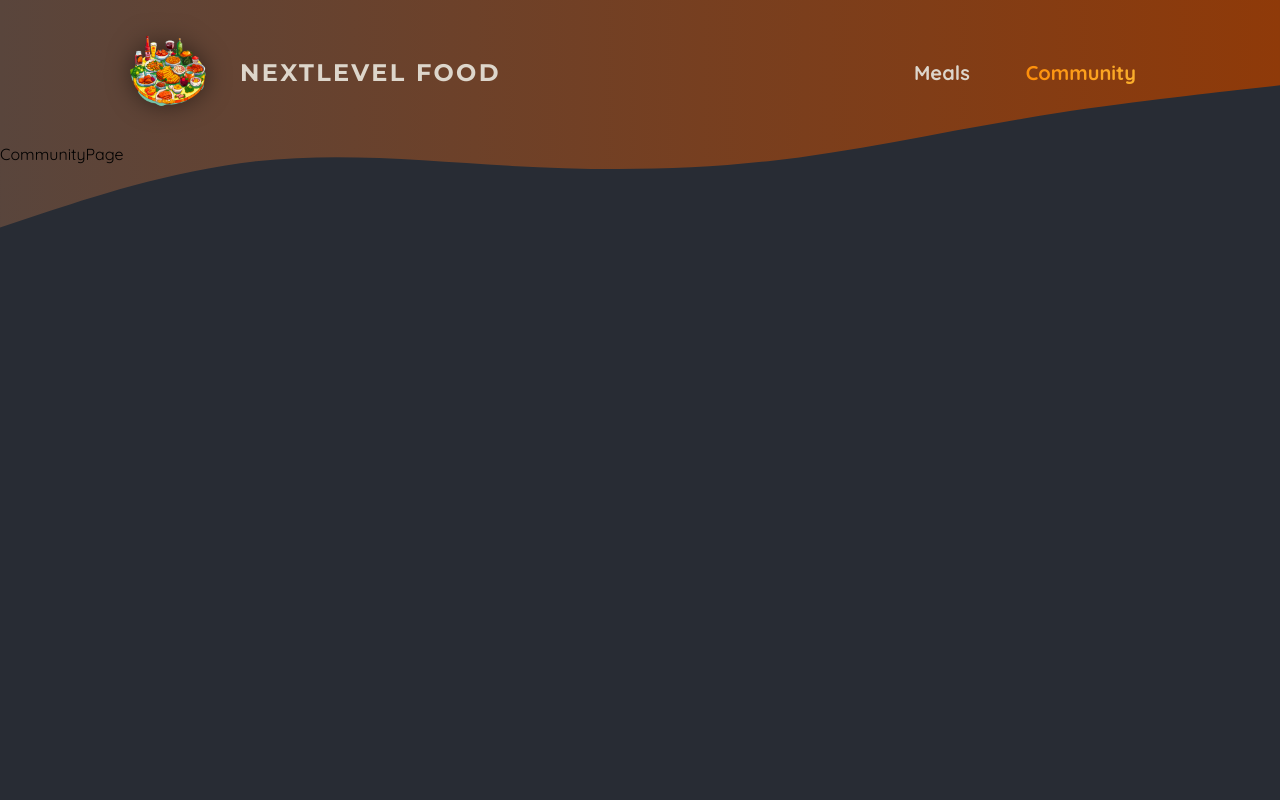
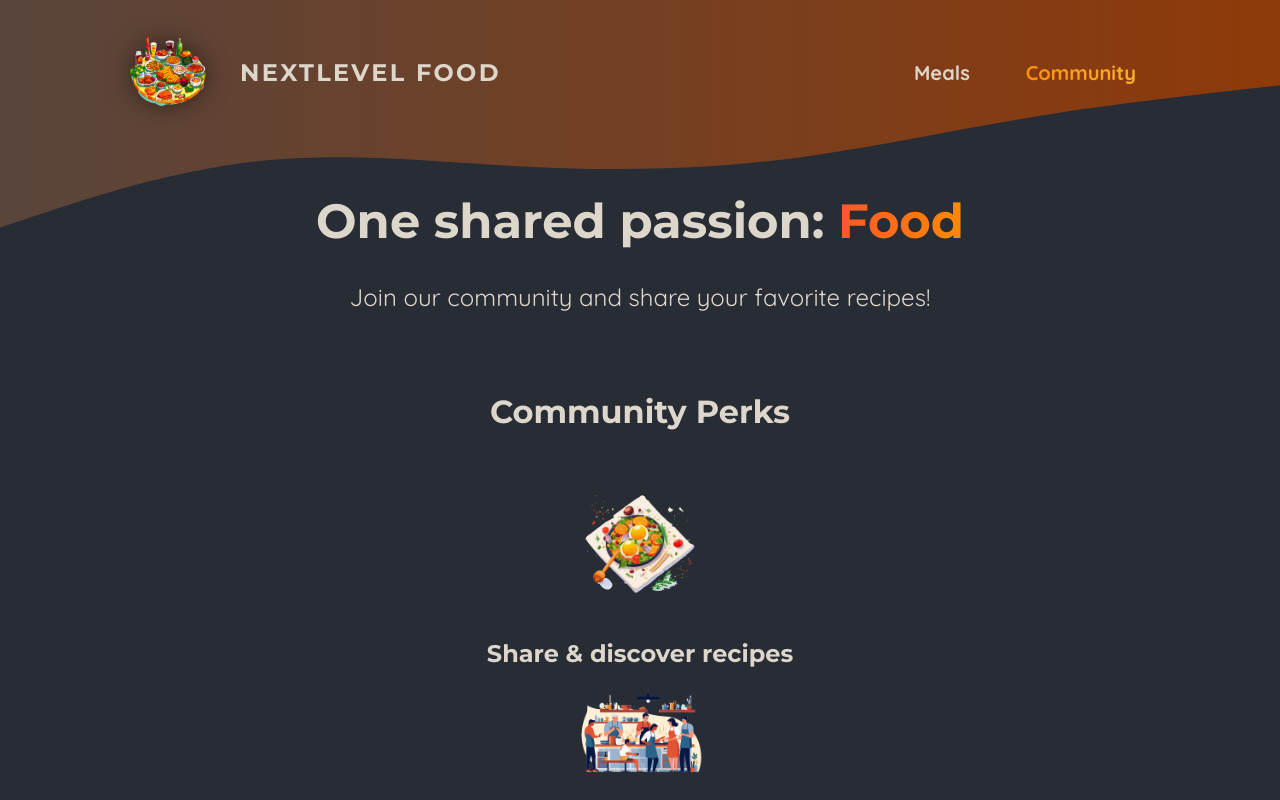
Before and after one commit to aakkss37/Foodies-NEXT.JS, a Next.js app: page /community in a window 1280 px wide. Shown: the top 800 px of the page. Built offline with nearby package versions, Linux system fonts and the light colour scheme.

Commit message:
community page created

```diff
--- a/app/community/page.js
+++ b/app/community/page.js
@@ -1,9 +1,41 @@
-import React from 'react'
+import Image from 'next/image';
 
+import mealIcon from '@/assets/icons/meal.png';
+import communityIcon from '@/assets/icons/community.png';
+import eventsIcon from '@/assets/icons/events.png';
+import classes from './page.module.css';
 const CommunityPage = () => {
     return (
-        <div>CommunityPage</div>
-    )
+        <>
+            <header className={classes.header}>
+                <h1>
+                    One shared passion: <span className={classes.highlight}>Food</span>
+                </h1>
+                <p>Join our community and share your favorite recipes!</p>
+            </header>
+            <main className={classes.main}>
+                <h2>Community Perks</h2>
+
+                <ul className={classes.perks}>
+                    <li>
+                        <Image src={mealIcon} alt="A delicious meal" />
+                        <p>Share & discover recipes</p>
+                    </li>
+                    <li>
+                        <Image src={communityIcon} alt="A crowd of people, cooking" />
+                        <p>Find new friends & like-minded people</p>
+                    </li>
+                    <li>
+                        <Image
+                            src={eventsIcon}
+                            alt="A crowd of people at a cooking event"
+                        />
+                        <p>Participate in exclusive events</p>
+                    </li>
+                </ul>
+            </main>
+        </>
+    );
 }
 
 export default CommunityPage
--- /dev/null
+++ b/app/community/page.module.css
@@ -0,0 +1,61 @@
+.header {
+    gap: 3rem;
+    margin: 3rem auto 5rem auto;
+    width: 90%;
+    max-width: 75rem;
+    color: #ddd6cb;
+    font-size: 1.5rem;
+    text-align: center;
+}
+
+.header h1 {
+    font-family: 'Montserrat', sans-serif;
+}
+
+.highlight {
+    background: linear-gradient(90deg, #f9572a, #ff8a05);
+    background-clip: text;
+    -webkit-background-clip: text;
+    -webkit-text-fill-color: transparent;
+}
+
+.main {
+    width: 90%;
+    max-width: 40rem;
+    margin: 0 auto;
+    text-align: center;
+}
+
+.main h2 {
+    font-family: 'Montserrat', sans-serif;
+    font-size: 2rem;
+    margin-bottom: 3rem;
+    color: #ddd6cb;
+}
+
+.perks {
+    list-style: none;
+    margin: 3rem 0;
+    padding: 0;
+}
+
+.perks li {
+    display: flex;
+    flex-direction: column;
+    align-items: center;
+    gap: 2rem;
+}
+
+.perks img {
+    width: 8rem;
+    height: 8rem;
+    object-fit: contain;
+}
+
+.perks p {
+    font-family: 'Montserrat', sans-serif;
+    font-size: 1.5rem;
+    font-weight: bold;
+    margin: 0;
+    color: #ddd6cb;
+}
--- /dev/null
+++ b/app/meals/page.module.css
@@ -0,0 +1,53 @@
+.header {
+    gap: 3rem;
+    margin: 3rem auto 5rem auto;
+    width: 90%;
+    max-width: 75rem;
+    color: #ddd6cb;
+    font-size: 1.5rem;
+}
+
+.header h1 {
+    font-family: 'Montserrat', sans-serif;
+}
+
+.highlight {
+    background: linear-gradient(90deg, #f9572a, #ff8a05);
+    background-clip: text;
+    -webkit-background-clip: text;
+    -webkit-text-fill-color: transparent;
+}
+
+.header p {
+    margin: 0;
+}
+
+.cta a {
+    display: inline-block;
+    margin-top: 1rem;
+    padding: 0.5rem 1rem;
+    border-radius: 0.5rem;
+    background: linear-gradient(90deg, #f9572a, #ff9b05);
+    color: #ffffff;
+    font-weight: bold;
+    text-decoration: none;
+}
+
+.loading {
+    text-align: center;
+    animation: loading 1.2s ease-in-out infinite;
+}
+
+@keyframes loading {
+    0% {
+        color: #e9e9e9;
+    }
+
+    50% {
+        color: #b89b84;
+    }
+
+    100% {
+        color: #e9e9e9;
+    }
+}
```
Also changed, not shown: app/meals/loading.module.css (added, +18 -0 lines), app/meals/page.js (+6 -1 lines).
